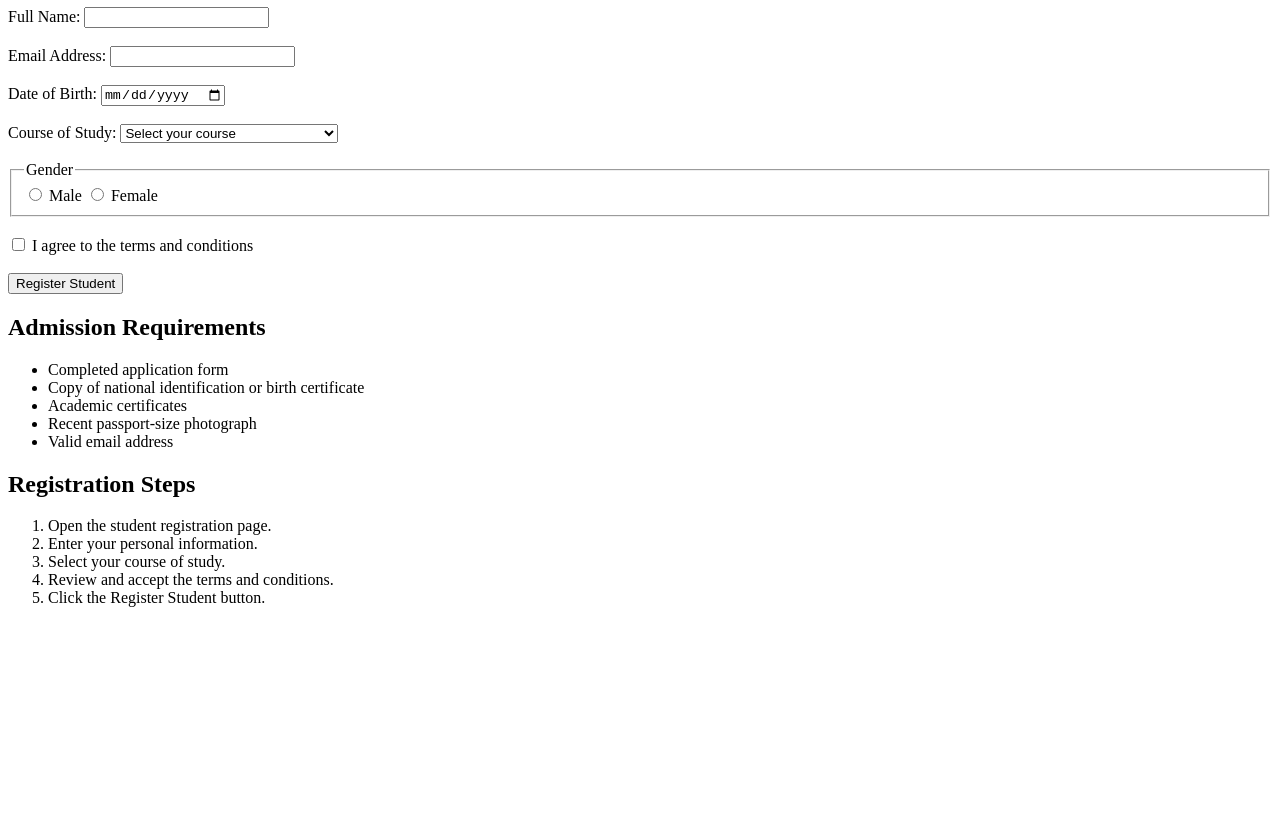
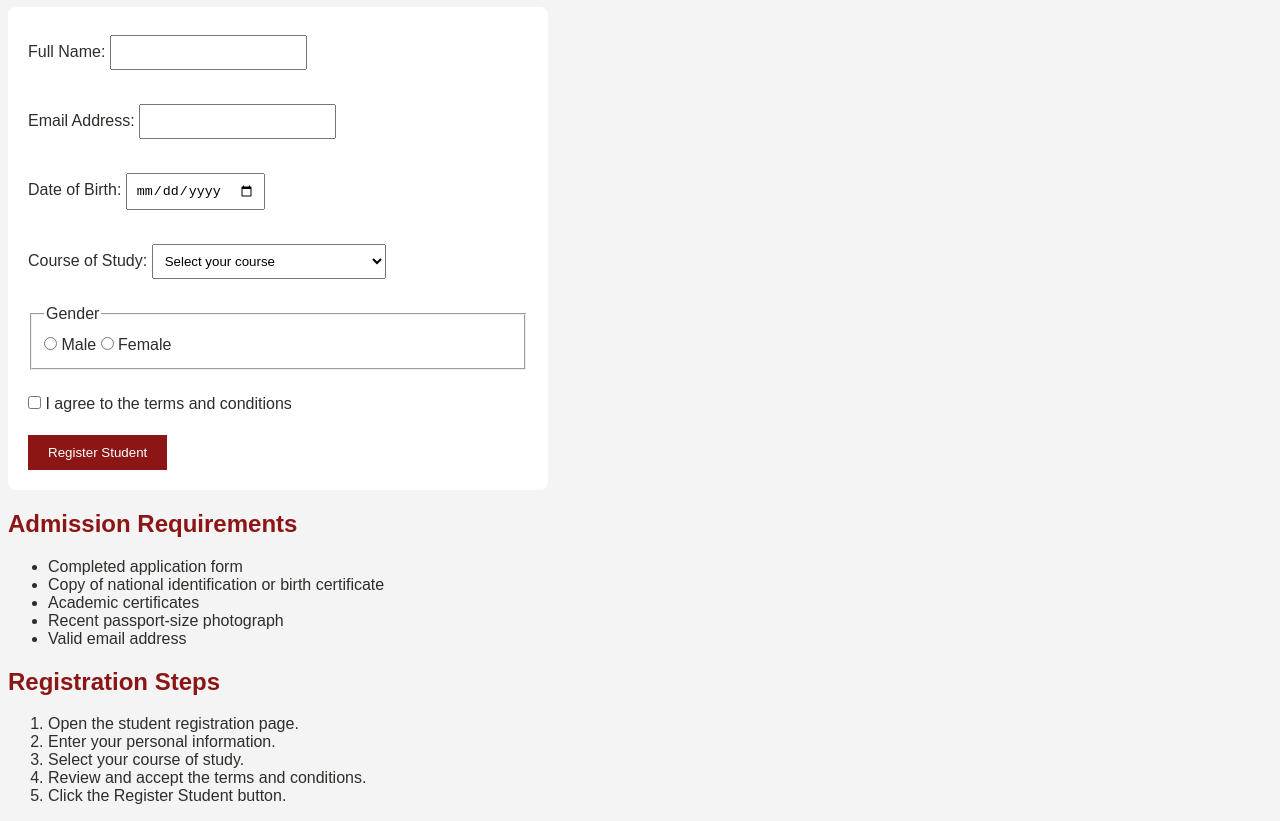
Before and after one commit to ls0716605-rgb/dynamic-student-portal, a plain HTML site: page register.html in a window 1280 px wide. Shown: the part 73-894 px from the top of the page. Before the commit the page ends 800 px from the top, so only its background shows below. Drawn offline with Linux system fonts and the light colour scheme.

Commit message:
Add base CSS styling for homepage and form

```diff
--- a/register.html
+++ b/register.html
@@ -5,6 +5,7 @@
     <meta charset="UTF-8">
     <meta name="viewport" content="width=device-width, initial-scale=1.0">
     <title>Student Registration | Stanford Student Portal</title>
+    <link rel="stylesheet" href="styles.css">
 </head>
 <body>
 
--- /dev/null
+++ b/styles.css
@@ -0,0 +1,34 @@
+/* General website styling */
+body {
+    font-family: Arial, sans-serif;
+    background-color: #F4F4F4;
+    color: #2E2D29;
+}
+
+/* Stanford-inspired heading colours */
+h1, h2 {
+    color: #8C1515;
+}
+
+/* Registration form styling */
+form {
+    background-color: #FFFFFF;
+    padding: 20px;
+    border-radius: 8px;
+    max-width: 500px;
+}
+
+/* Form fields */
+input, select {
+    padding: 8px;
+    margin: 8px 0;
+}
+
+/* Submit button */
+button {
+    background-color: #8C1515;
+    color: #FFFFFF;
+    padding: 10px 20px;
+    border: none;
+    cursor: pointer;
+}
```
Also changed, not shown: index.html (+7 -1 lines), timetable.html (+1 -0 lines).
